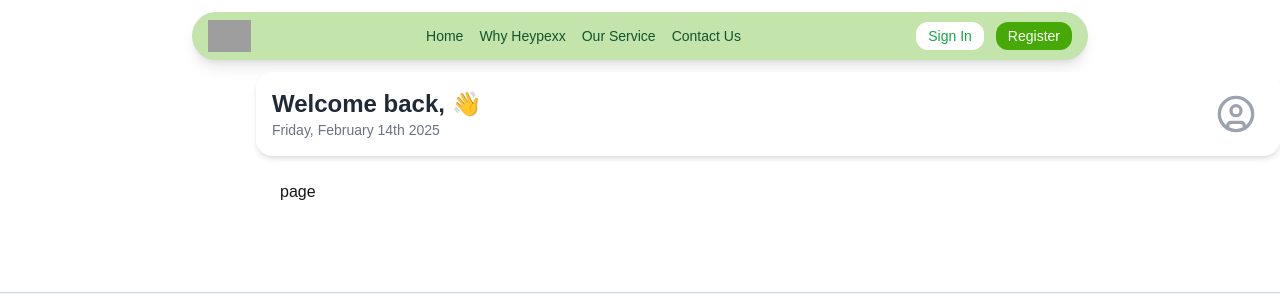
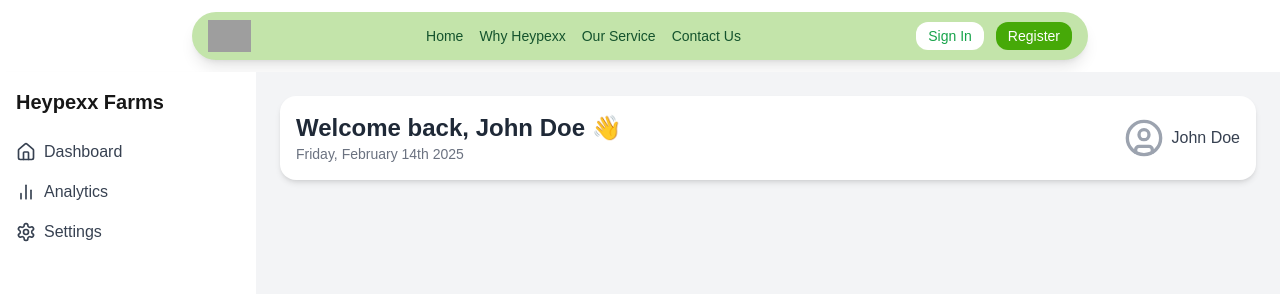
Before and after one commit to kirahsub1/heypexx-farmsj, a Next.js app: page /welcomeScreen in a window 1280 px wide. Shown: the top 294 px of the page. Built offline with nearby package versions, Linux system fonts and the light colour scheme; grey boxes are pictures that could not be loaded; a web font is replaced by a local one.

Commit message:
update 1

```diff
--- a/src/app/welcomeScreen/components/Header.tsx
+++ b/src/app/welcomeScreen/components/Header.tsx
@@ -1,4 +1,4 @@
-"use client"; // Only if you're using Next.js App Router (optional)
+"use client";
 
 import React from "react";
 import { format } from "date-fns";
--- a/src/app/welcomeScreen/components/Sidebar.tsx
+++ b/src/app/welcomeScreen/components/Sidebar.tsx
@@ -0,0 +1,35 @@
+// app/dashboard/Sidebar.tsx
+"use client";
+
+import { Home, BarChart2, Settings } from "lucide-react";
+import Link from "next/link";
+
+const Sidebar = () => {
+  return (
+    <aside className="w-64 bg-white shadow-md p-4 hidden md:block">
+      <h2 className="text-xl font-bold mb-6">Heypexx Farms</h2>
+      <nav className="space-y-4">
+        <Link
+          href="/dashboard"
+          className="flex items-center gap-2 text-gray-700 hover:text-green-600"
+        >
+          <Home size={20} /> Dashboard
+        </Link>
+        <Link
+          href="#"
+          className="flex items-center gap-2 text-gray-700 hover:text-green-600"
+        >
+          <BarChart2 size={20} /> Analytics
+        </Link>
+        <Link
+          href="#"
+          className="flex items-center gap-2 text-gray-700 hover:text-green-600"
+        >
+          <Settings size={20} /> Settings
+        </Link>
+      </nav>
+    </aside>
+  );
+};
+
+export default Sidebar;
--- a/src/app/welcomeScreen/layout.tsx
+++ b/src/app/welcomeScreen/layout.tsx
@@ -1,26 +1,21 @@
 "use client";
 
-import { useState, ReactNode } from "react";
-// import Sidebar from "./components/Sidebar";
-import DashboardHeader from "./components/Header";
+import React from "react";
+import Sidebar from "./components/Sidebar";
+import DashboardHeader from "./components/DashboardHeader";
 
-type HomeProps = {
-  children: ReactNode;
-};
+export default function DashboardLayout({
+  children,
+}: {
+  children: React.ReactNode;
+}) {
+  return (
+    <div className="min-h-screen flex bg-gray-100">
+      <Sidebar />
 
-export default function Home({ children }: HomeProps) {
-  const [sidebarOpen, setSidebarOpen] = useState(true);
-
-  return (
-    <div className="flex">
-      {/* {sidebarOpen && <Sidebar />} */}
-      <div
-        className={`flex-1 transition-all duration-300 ${
-          sidebarOpen ? "ml-64" : "ml-0"
-        }`}
-      >
-        <DashboardHeader />
-        <main className="p-6">{children}</main>
+      <div className="flex-1 flex flex-col">
+        <DashboardHeader  />
+        <main className="flex-1 p-6">{children}</main>
       </div>
     </div>
   );
```
